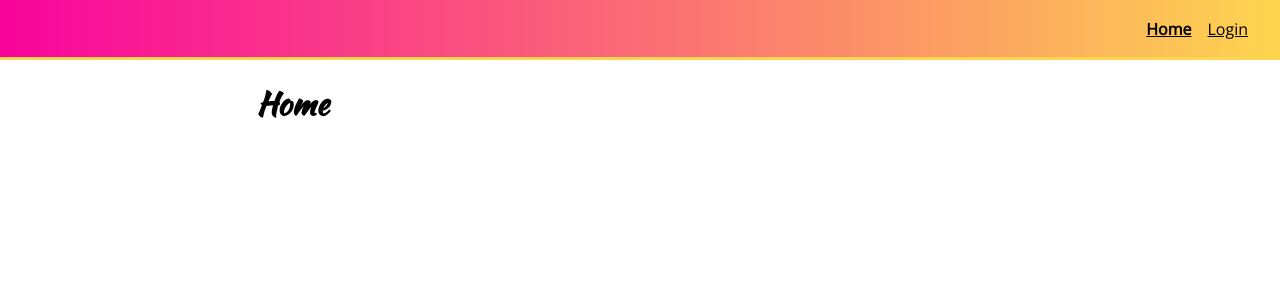
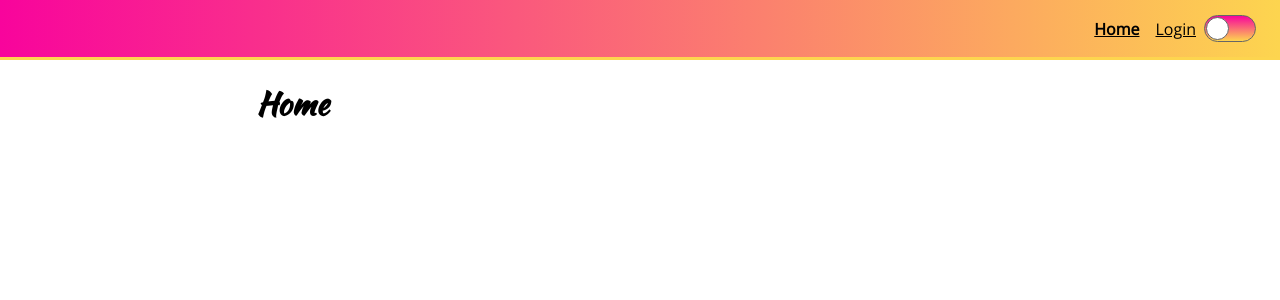
Before and after one commit to JKaram/styled-components-tut, a React (Create React App) app: page / in a window 1280 px wide. Shown: the top 300 px of the page. Built offline with nearby package versions, Linux system fonts and the light colour scheme.

Commit message:
add themes

```diff
--- a/src/components/App.js
+++ b/src/components/App.js
@@ -1,10 +1,11 @@
-import React from "react";
+import React, { useState } from "react";
+import { createGlobalStyle, ThemeProvider } from "styled-components";
 import { BrowserRouter, Switch, Route } from "react-router-dom";
-
-import { createGlobalStyle } from "styled-components";
 
 import Login from "components/pages/Login";
 import Home from "components/pages/Home";
+import LightTheme from "themes/light";
+import DarkTheme from "themes/dark";
 
 const GlobalStyle = createGlobalStyle`
   body {
@@ -17,8 +18,16 @@
 `;
 
 function App() {
+  const [theme, setTheme] = useState(LightTheme);
   return (
-    <>
+    <ThemeProvider
+      theme={{
+        ...theme,
+        setTheme: () => {
+          setTheme((s) => (s.id === "light" ? DarkTheme : LightTheme));
+        },
+      }}
+    >
       <GlobalStyle />
       <BrowserRouter>
         <Switch>
@@ -30,7 +39,7 @@
           </Route>
         </Switch>
       </BrowserRouter>
-    </>
+    </ThemeProvider>
   );
 }
 
--- a/src/components/common/Button.js
+++ b/src/components/common/Button.js
@@ -2,7 +2,8 @@
 
 const Button = styled.button`
   color: white;
-  background: ${(p) => (p.secondary ? "#fdd54f" : "#f8049c")};
+  background: ${(p) =>
+    p.secondary ? p.theme.secondaryColor : p.theme.primaryColor};
   font-weight: bold;
 
   ${(p) =>
--- a/src/components/common/Header.js
+++ b/src/components/common/Header.js
@@ -1,7 +1,8 @@
-import React, { useState } from "react";
+import React, { useState, useContext } from "react";
 
-import styled from "styled-components";
+import styled, { ThemeContext } from "styled-components";
 import { Link as ReactRouterDomLink, useLocation } from "react-router-dom";
+import { Toggle } from "components/common";
 
 const HeaderWrapper = styled.header`
   height: 60px;
@@ -12,8 +13,12 @@
   position: fixed;
   top: 0;
 
-  background-image: linear-gradient(to right, #f8049c, #fdd54f);
-  border-bottom: 3px solid #fdd54f;
+  background-image: linear-gradient(
+    to right,
+    ${(p) => p.theme.primaryColor},
+    ${(p) => p.theme.secondaryColor}
+  );
+  border-bottom: 3px solid ${(p) => p.theme.secondaryColor};
 `;
 
 const Menu = styled.nav`
@@ -25,7 +30,7 @@
   font-family: "Open Sans";
   padding: 8px;
   box-sizing: border-box;
-  border-bottom: 3px solid #fdd54f;
+  border-bottom: 3px solid ${(p) => p.theme.secondaryColor};
 
   @media (min-width: 768px) {
     display: flex;
@@ -71,6 +76,7 @@
 export function Header() {
   const { pathname } = useLocation();
   const [menuOpen, setMenuOpen] = useState(false);
+  const { id, setTheme } = useContext(ThemeContext);
 
   return (
     <HeaderWrapper>
@@ -86,6 +92,7 @@
         <StyledLink to="/login" isActive={pathname === "/login"}>
           Login
         </StyledLink>
+        <Toggle isActive={id === "dark"} onToggle={setTheme} />
       </Menu>
     </HeaderWrapper>
   );
--- /dev/null
+++ b/src/components/common/Toggle.js
@@ -0,0 +1,35 @@
+import React from "react";
+import styled from "styled-components";
+
+const ToggleWrapper = styled.div`
+  width: 50px;
+  min-width: 50px;
+  height: 25px;
+  border-radius: 25px;
+  border: 1px solid #666;
+  margin: auto;
+  display: flex;
+  background-image: linear-gradient(
+    to bottom,
+    ${(p) => p.theme.primaryColor},
+    ${(p) => p.theme.secondaryColor}
+  );
+`;
+const Notch = styled.div`
+  height: 21px;
+  width: 21px;
+  border: 1px solid #666;
+  margin-top: 1px;
+  background: #fff;
+  border-radius: 50%;
+  transition: transform 0.1s linear;
+  transform: translate(${(p) => (p.isActive ? "26px" : "1px")});
+`;
+
+export function Toggle({ isActive, onToggle }) {
+  return (
+    <ToggleWrapper onClick={onToggle}>
+      <Notch isActive={isActive} />
+    </ToggleWrapper>
+  );
+}
--- a/src/components/common/index.js
+++ b/src/components/common/index.js
@@ -4,3 +4,4 @@
 export * from "./Input";
 export * from "./PasswordInput";
 export * from "./Spinner";
+export * from "./Toggle";
--- /dev/null
+++ b/src/themes/dark.js
@@ -0,0 +1,9 @@
+const theme = {
+  id: "dark",
+  primaryColor: "black",
+  secondaryColor: "midnightblue",
+  bodyBackgroundColor: "black",
+  bodyFontColor: "white",
+};
+
+export default theme;
--- /dev/null
+++ b/src/themes/light.js
@@ -0,0 +1,9 @@
+const theme = {
+  id: "light",
+  primaryColor: "#f8049c",
+  secondaryColor: "#fdd54f",
+  bodyBackgroundColor: "white",
+  bodyFontColor: "black",
+};
+
+export default theme;
```
